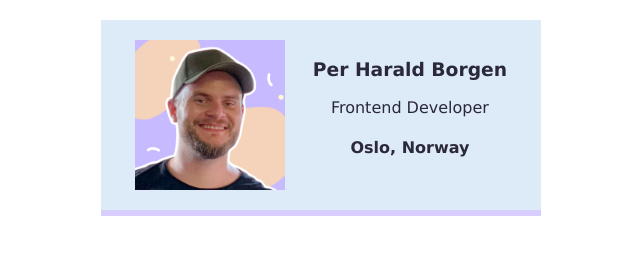
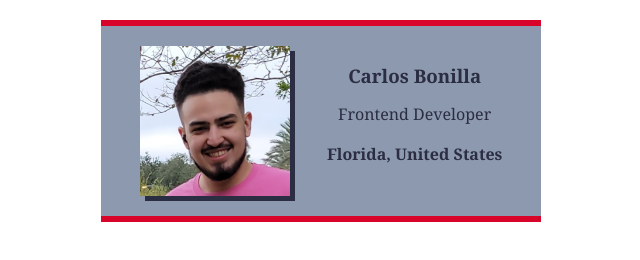
Before and after one commit to CarlosB324/My-Business-Card, a website built with Vite: page index.html in a window 1280 px wide. Shown: the whole page, without its empty margins (319-959 px from the left). Built offline with nearby package versions, Linux system fonts and the light colour scheme.

Commit message:
Add files via upload

```diff
--- a/index.html
+++ b/index.html
@@ -4,11 +4,11 @@
     </head>
     <body>
         <div class="card">
-            <img class="avatar" src="images/per.png">
+            <img class="avatar" src="images/Me_Golfing.jpg">
             <div >
-                <h3>Per Harald Borgen</h3>
+                <h3>Carlos Bonilla</h3>
                 <p>Frontend Developer</p>
-                <h4>Oslo, Norway</h4>
+                <h4>Florida, United States</h4>
             </div>
         </div>
     </body>
--- a/styles.css
+++ b/styles.css
@@ -5,11 +5,12 @@ body {
     Find a web safe font you like, and add it
     to your card.
     */
-    font-family: Verdana, Geneva, Tahoma, sans-serif;
+    font-family: Georgia, 'Times New Roman', Times, serif;
 }
 
 .avatar {
     width: 150px;
+    box-shadow: 5px 5px #2b2d42;
 }
 
 .card {
@@ -19,9 +20,10 @@ body {
     display: flex;
     justify-content: space-around;
     text-align: center;
-    background: #ddebf8;
-    color: #2b2839;
-    border-bottom: 6px solid #d8cefe;
+    background: #8d99ae;
+    color: #2b2d42;
+    border-top: 6px solid #d90429;
+    border-bottom: 6px solid #d90429;
 
     /*
     Challenge:
```
Also changed, not shown: README.md, images/Me.jpg (added), images/Me_Golfing.jpg (added).
